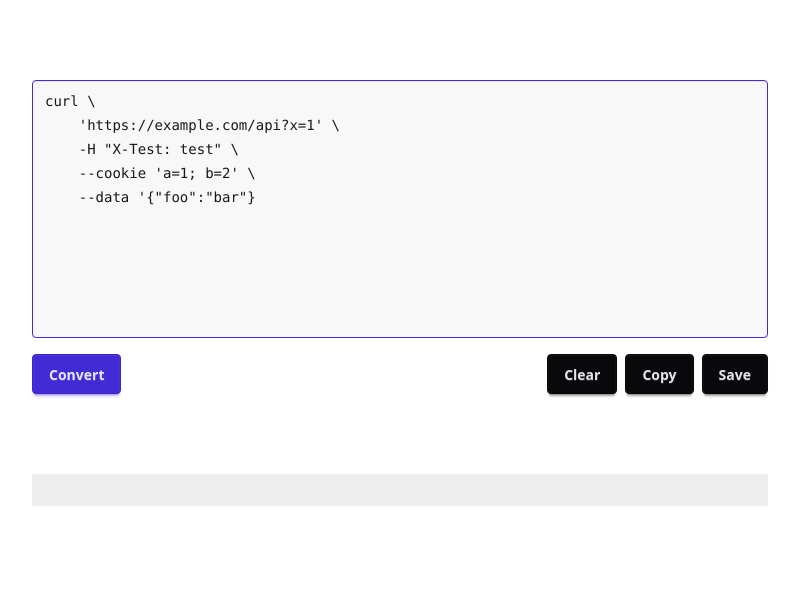
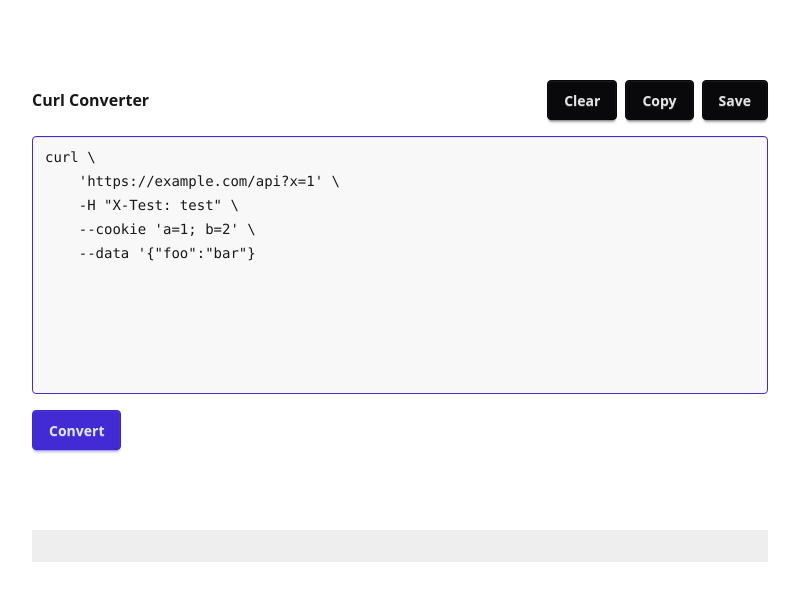
Before and after one commit to iaseth/cryptical, a SvelteKit app in the folder sv-app/: page /curl in a window 1280 px wide. Shown: the top 600 px of the page, without its empty margins (240-1039 px from the left). Built offline with nearby package versions, Linux system fonts and the light colour scheme.

Commit message:
Added label to Textarea

```diff
--- a/sv-app/src/components/TextArea.svelte
+++ b/sv-app/src/components/TextArea.svelte
@@ -4,14 +4,16 @@
 
 	interface Props {
 		value: string,
+		title?: string,
 		key: string,
 		submitText?: string,
 		onSubmit: () => void
 	}
-	let { value = $bindable(), key, submitText="Submit", onSubmit }: Props = $props();
+	let { value = $bindable(), title, key, submitText="Submit", onSubmit }: Props = $props();
 	let me: HTMLTextAreaElement|null = $state(null);
 
 	let isEmpty = $derived(value === "");
+	const textareaId = `textarea-${key}`;
 
 	function copyToClipboard () {
 		if (me) {
@@ -41,11 +43,8 @@
 </script>
 
 <section class="py-16 space-y-4">
-	<textarea class="textarea textarea-primary font-mono block w-full bg-base-200 resize-none"
-		bind:value={value} bind:this={me} rows=10 spellcheck="false"></textarea>
-
-	<footer class="flex gap-x-2">
-		<button onclick={onSubmit} class="btn btn-primary">{submitText}</button>
+	<header class="flex gap-x-2 items-center">
+		{#if title}<label class="font-bold" for={textareaId}>{title}</label>{/if}
 		<div class="grow"></div>
 
 		{#if isEmpty}
@@ -56,5 +55,13 @@
 			<button class="btn btn-neutral" onclick={copyToClipboard}>Copy</button>
 			<button class="btn btn-neutral" onclick={saveToLS}>Save</button>
 		{/if}
+	</header>
+
+	<textarea class="textarea textarea-primary font-mono block w-full bg-base-200 resize-none"
+		id={textareaId} bind:value={value} bind:this={me}
+		rows=10 spellcheck="false"></textarea>
+
+	<footer>
+		<button onclick={onSubmit} class="btn btn-primary">{submitText}</button>
 	</footer>
 </section>
--- a/sv-app/src/routes/+layout.svelte
+++ b/sv-app/src/routes/+layout.svelte
@@ -4,4 +4,8 @@
 	let { children } = $props();
 </script>
 
+<svelte:head>
+	<title>Cryptical</title>
+</svelte:head>
+
 {@render children()}
--- a/sv-app/src/routes/+page.svelte
+++ b/sv-app/src/routes/+page.svelte
@@ -3,10 +3,6 @@
 
 </script>
 
-<svelte:head>
-	<title>Cryptical</title>
-</svelte:head>
-
 <section class="max-w-5xl mx-auto p-4 py-12 grid gap-4 sm:grid-cols-2 md:grid-cols-3">
 	<CardLink title="JWT" href="/jwt" />
 	<CardLink title="cURL" href="/curl" />
--- a/sv-app/src/routes/curl/+page.svelte
+++ b/sv-app/src/routes/curl/+page.svelte
@@ -41,7 +41,8 @@
 </script>
 
 <section class="max-w-3xl mx-auto p-4 pb-36">
-	<TextArea bind:value={curlCommand} key="curl-command"
+	<TextArea bind:value={curlCommand}
+		title="Curl Converter" key="curl-command"
 		submitText="Convert" onSubmit={onclick} />
 
 	<footer class="py-4 space-y-6">
```
